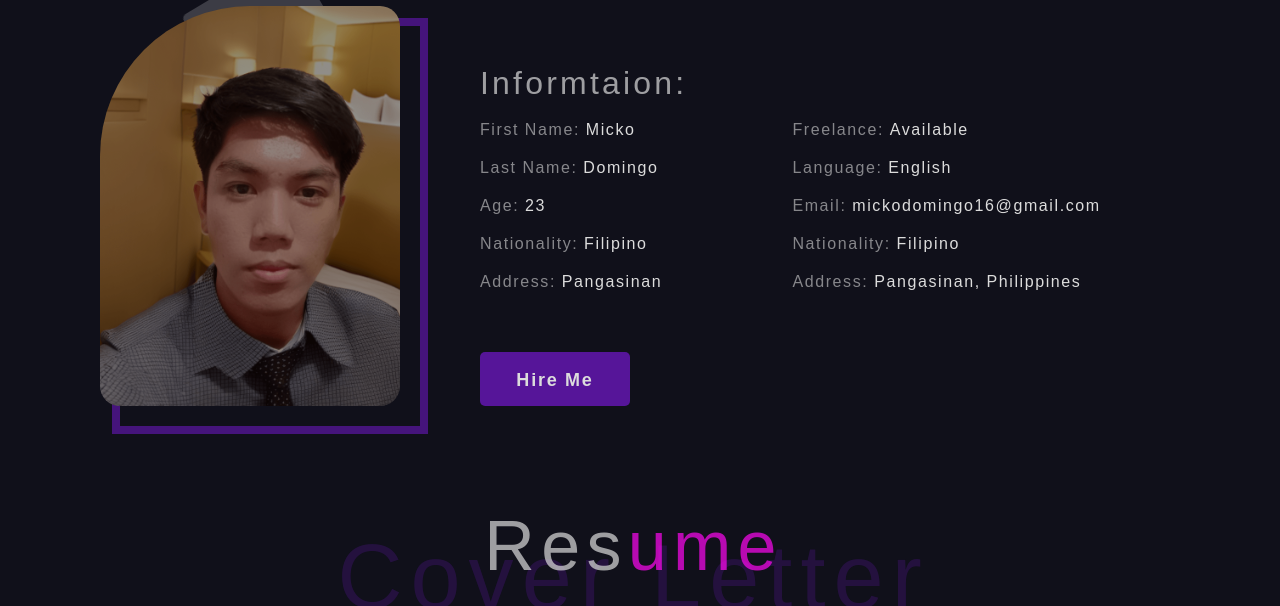
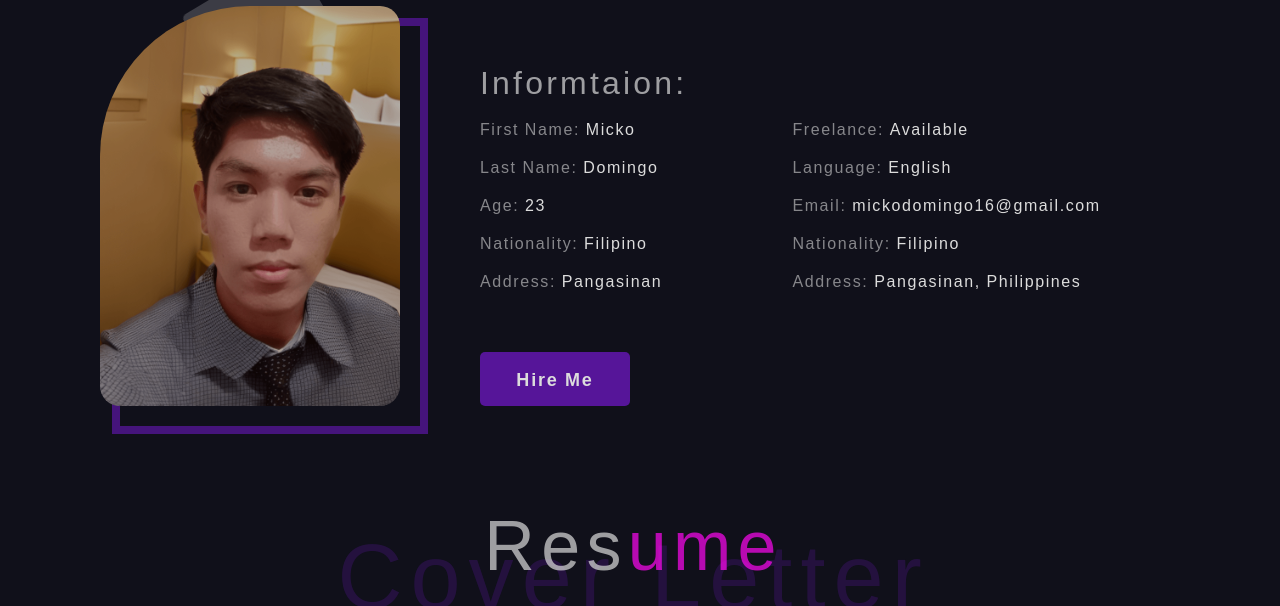
Before and after one commit to Micko-D/MickoD, a plain HTML site: page index.html in a window 1280 px wide. Shown: the part 743-1349 px from the top of the page. Drawn offline with Linux system fonts and the light colour scheme; some packages are replaced by stand-ins of ours; a script that the page names is missing; a web font is replaced by a local one.

Commit message:
Update about-me.css

```diff
--- a/styles/sections/about-me.css
+++ b/styles/sections/about-me.css
@@ -48,7 +48,7 @@
     background-position: center;
     background-repeat: no-repeat;
     background-size: cover;
-    background-color: #1212127d;
+    background-color: #12121253;
     background-blend-mode: overlay;
     border-radius: 20px;
     border-top-left-radius: 150px;
```
